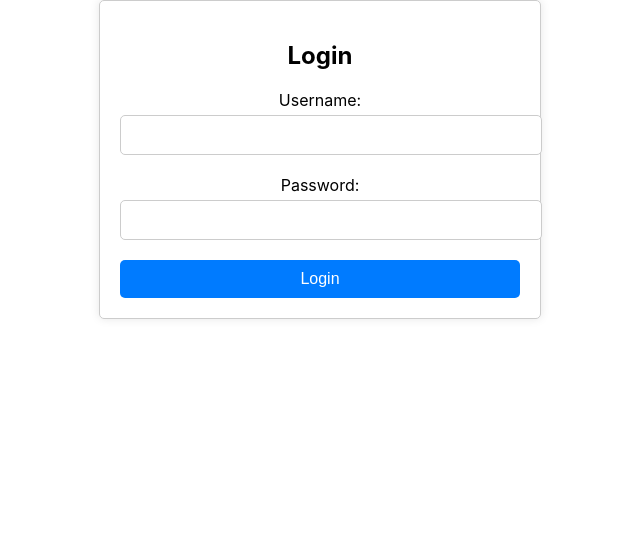
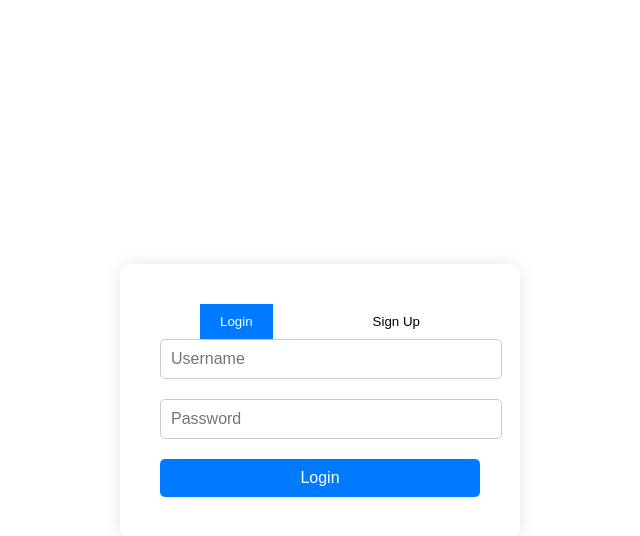
Before and after one commit to NUS-ISS-SE-Group06/task-tracker, a React (Create React App) app: page / in a window 1280 px wide. Shown: the top 536 px of the page, without its empty margins (320-960 px from the left). Built offline with nearby package versions, Linux system fonts and the light colour scheme; the HTML template or start-up script is replaced by a standard one.

Commit message:
NUSISSGRP6-52 Login API call

```diff
--- a/src/App.js
+++ b/src/App.js
@@ -7,6 +7,7 @@ function App() {
     <div className="App">
       <Login/>
     </div>
+
   );
 }
 
--- a/src/assets/styles/Login.css
+++ b/src/assets/styles/Login.css
@@ -1,23 +1,50 @@
-.login-container {
-    width: 100%;
-    max-width: 400px; /* Limit the width of the form container */
-    margin: 0 auto; /* Center the form horizontally */
-    padding: 20px;
-    border: 1px solid #ccc;
-    border-radius: 5px;
-    box-shadow: 0 0 10px rgba(0, 0, 0, 0.1);
+/* Login.css */
+
+body {
+    margin: 0;
+    padding: 0;
+    height: 100vh;
+    display: flex;
+    justify-content: center;
+    align-items: center;
+
+    background-size: 75% auto; /* Cover the entire body */
+    background-position: center; /* Center the background image */
+  }
+
+  .login-container {
+    width: 400px; /* Set a fixed width for the login container */
+    padding: 40px; /* Add padding for content spacing */
+    box-sizing: border-box; /* Ensure padding and border are included in width */
+    background-color: rgba(255, 255, 255, 0.8); /* Set background color for the login form */
+    border-radius: 10px; /* Add border radius for rounded corners */
+    box-shadow: 0 0 20px rgba(0, 0, 0, 0.1); /* Add box shadow for depth */
+  }
+
+  .tabs {
+    display: flex;
+    justify-content: space-around;
+  }
+
+  .tabs button {
+    padding: 10px 20px;
+    background-color: transparent;
+    border: none;
+    cursor: pointer;
+  }
+
+  .tabs button.active {
+    background-color: #007bff;
+    color: #fff;
   }
 
   .form-group {
     margin-bottom: 20px;
   }
 
-  label {
-    display: block;
-    margin-bottom: 5px;
-  }
-
-  input {
+  input[type="text"],
+  input[type="email"],
+  input[type="password"] {
     width: 100%;
     padding: 10px;
     font-size: 16px;
@@ -25,7 +52,7 @@
     border-radius: 5px;
   }
 
-  button {
+  button[type="submit"] {
     width: 100%;
     padding: 10px;
     font-size: 16px;
@@ -36,6 +63,6 @@
     cursor: pointer;
   }
 
-  button:hover {
+  button[type="submit"]:hover {
     background-color: #0056b3;
   }
--- a/src/auth/Login.js
+++ b/src/auth/Login.js
@@ -1,45 +1,111 @@
 import React, { useState } from 'react';
+import { login } from '../services/authService'; // Import the login function from authService
 import '../assets/styles/Login.css'; // Import CSS file for login component styles
 
 const Login = () => {
-  // State to hold the input field values
-  const [username, setUsername] = useState('');
-  const [password, setPassword] = useState('');
+  const [activeTab, setActiveTab] = useState('login');
+  const [loginUsername, setLoginUsername] = useState('');
+  const [loginPassword, setLoginPassword] = useState('');
+  const [signupUsername, setSignupUsername] = useState('');
+  const [signupEmail, setSignupEmail] = useState('');
+  const [signupPassword, setSignupPassword] = useState('');
+  const [confirmPassword, setConfirmPassword] = useState('');
+  const [error, setError] = useState('');
 
-  // Function to handle form submission
-  const handleSubmit = (event) => {
+  const handleLoginSubmit = async (event) => {
     event.preventDefault();
-    // Here you can perform validation and login logic
-    console.log('Logging in with:', { username, password });
-    // Clear form fields after submission
-    setUsername('');
-    setPassword('');
+
+    try {
+      await login(loginUsername, loginPassword); // Call the login function from authService
+      console.log('Login successful');
+      setLoginUsername('');
+      setLoginPassword('');
+      setError('');
+    } catch (error) {
+      setError(error.message);
+    }
+  };
+
+  const handleSignupSubmit = async (event) => {
+    event.preventDefault();
+    // Handle signup logic here
   };
 
   return (
     <div className="login-container">
-      <h2>Login</h2>
-      <form onSubmit={handleSubmit}>
+      <div className="tabs">
+        <button
+          className={activeTab === 'login' ? 'active' : ''}
+          onClick={() => setActiveTab('login')}
+        >
+          Login
+        </button>
+        <button
+          className={activeTab === 'signup' ? 'active' : ''}
+          onClick={() => setActiveTab('signup')}
+        >
+          Sign Up
+        </button>
+      </div>
+      {error && <p>{error}</p>}
+      {activeTab === 'login' && (
+        <form onSubmit={handleLoginSubmit}>
           <div className="form-group">
-          <label htmlFor="username">Username:</label>
             <input
               type="text"
-            id="username"
-            value={username}
-            onChange={(e) => setUsername(e.target.value)}
+              placeholder="Username"
+              value={loginUsername}
+              onChange={(e) => setLoginUsername(e.target.value)}
             />
           </div>
           <div className="form-group">
-          <label htmlFor="password">Password:</label>
             <input
               type="password"
-            id="password"
-            value={password}
-            onChange={(e) => setPassword(e.target.value)}
+              placeholder="Password"
+              value={loginPassword}
+              onChange={(e) => setLoginPassword(e.target.value)}
             />
           </div>
           <button type="submit">Login</button>
         </form>
+      )}
+      {activeTab === 'signup' && (
+        <form onSubmit={handleSignupSubmit}>
+          <div className="form-group">
+            <input
+              type="text"
+              placeholder="Username"
+              value={signupUsername}
+              onChange={(e) => setSignupUsername(e.target.value)}
+            />
+          </div>
+          <div className="form-group">
+            <input
+              type="email"
+              placeholder="Email Address"
+              value={signupEmail}
+              onChange={(e) => setSignupEmail(e.target.value)}
+            />
+          </div>
+          <div className="form-group">
+            <input
+              type="password"
+              placeholder="Password"
+              value={signupPassword}
+              onChange={(e) => setSignupPassword(e.target.value)}
+            />
+          </div>
+          <div className="form-group">
+            <input
+              type="password"
+              placeholder="Confirm Password"
+              value={confirmPassword}
+              onChange={(e) => setConfirmPassword(e.target.value)}
+            />
+          </div>
+          <button type="submit">Sign Up</button>
+        </form>
+      )}
     </div>
   );
 };
--- /dev/null
+++ b/src/services/authService.js
@@ -0,0 +1,22 @@
+// authService.js
+
+// Mock user data for authentication
+const users = [
+    { username: 'user1', password: 'password1' },
+    { username: 'user2', password: 'password2' },
+    // Add more mock users as needed
+  ];
+
+  export async function login(username, password) {
+    // Simulate an asynchronous operation with setTimeout
+    return new Promise((resolve, reject) => {
+      setTimeout(() => {
+        const user = users.find(user => user.username === username && user.password === password);
+        if (user) {
+          resolve({ username: user.username }); // Mock user object
+        } else {
+          reject(new Error('Invalid username or password'));
+        }
+      }, 1000); // Simulate 1 second delay
+    });
+  }
```
Also changed, not shown: src/assets/images/background.png (added). Lines whose indentation alone changed are shown as unchanged.
